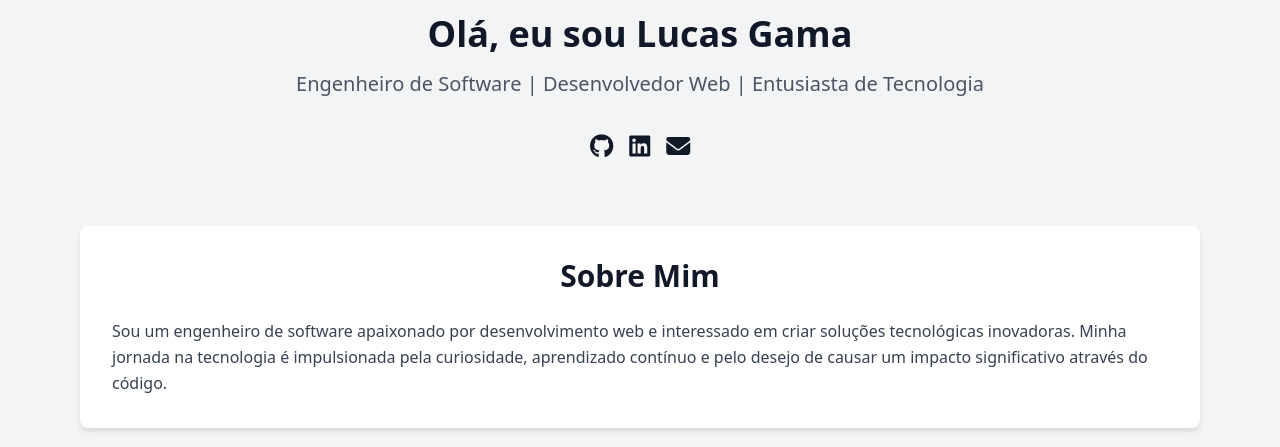
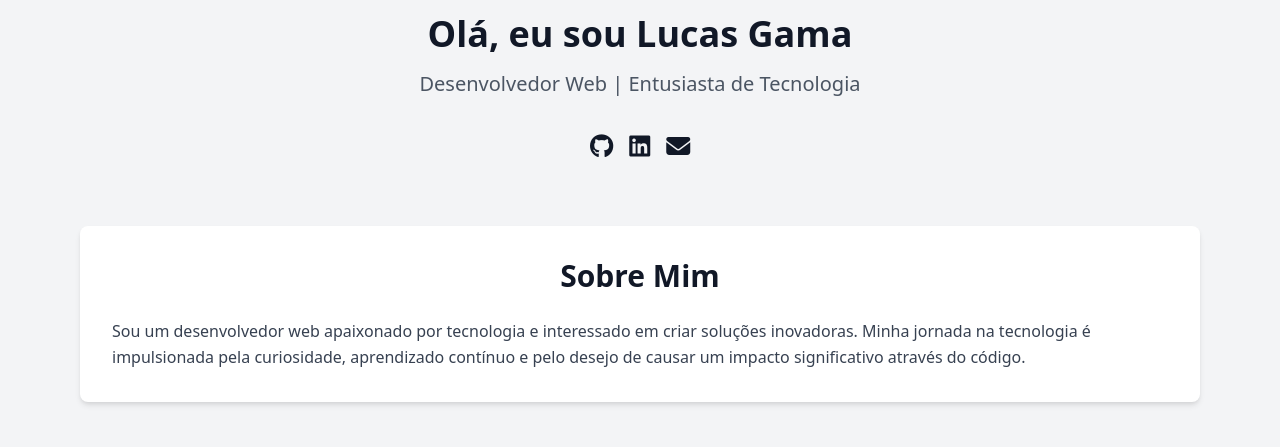
Before and after one commit to lucasgamadev/portfolio-website, a plain HTML site: page index.html in a window 1280 px wide. Shown: the part 346-793 px from the top of the page. Drawn offline with nearby package versions, Linux system fonts and the light colour scheme.

Commit message:
Atualizado a descrição profissional no site
Removi a menção à minha formação em Engenharia de Software para melhor refletir meu foco atual em desenvolvimento web e tecnologia.  A descrição agora está mais concisa e alinhada com minha experiência e interesses.

```diff
--- a/index.html
+++ b/index.html
@@ -25,7 +25,7 @@
         <header class="text-center py-16">
             <img src="profile.jpg" alt="Lucas Gama" class="mx-auto w-48 h-48 rounded-full mb-6 object-cover">
             <h1 class="text-4xl font-bold mb-4">Olá, eu sou Lucas Gama</h1>
-            <p class="text-xl text-gray-600 mb-8">Engenheiro de Software | Desenvolvedor Web | Entusiasta de Tecnologia</p>
+            <p class="text-xl text-gray-600 mb-8">Desenvolvedor Web | Entusiasta de Tecnologia</p>
             <div class="flex justify-center space-x-4">
                 <a href="https://github.com/yourgithub" target="_blank" class="text-2xl hover:text-blue-600">
                     <i class="fab fa-github"></i>
@@ -43,7 +43,7 @@
         <section id="sobre" class="bg-white rounded-lg shadow-md p-8 mb-12">
             <h2 class="text-3xl font-bold mb-6 text-center">Sobre Mim</h2>
             <p class="text-gray-700 leading-relaxed">
-                Sou um engenheiro de software apaixonado por desenvolvimento web e interessado em criar soluções tecnológicas inovadoras.
+                Sou um desenvolvedor web apaixonado por tecnologia e interessado em criar soluções inovadoras.
                 Minha jornada na tecnologia é impulsionada pela curiosidade, aprendizado contínuo e pelo desejo de causar um impacto significativo através do código.
             </p>
         </section>
```
